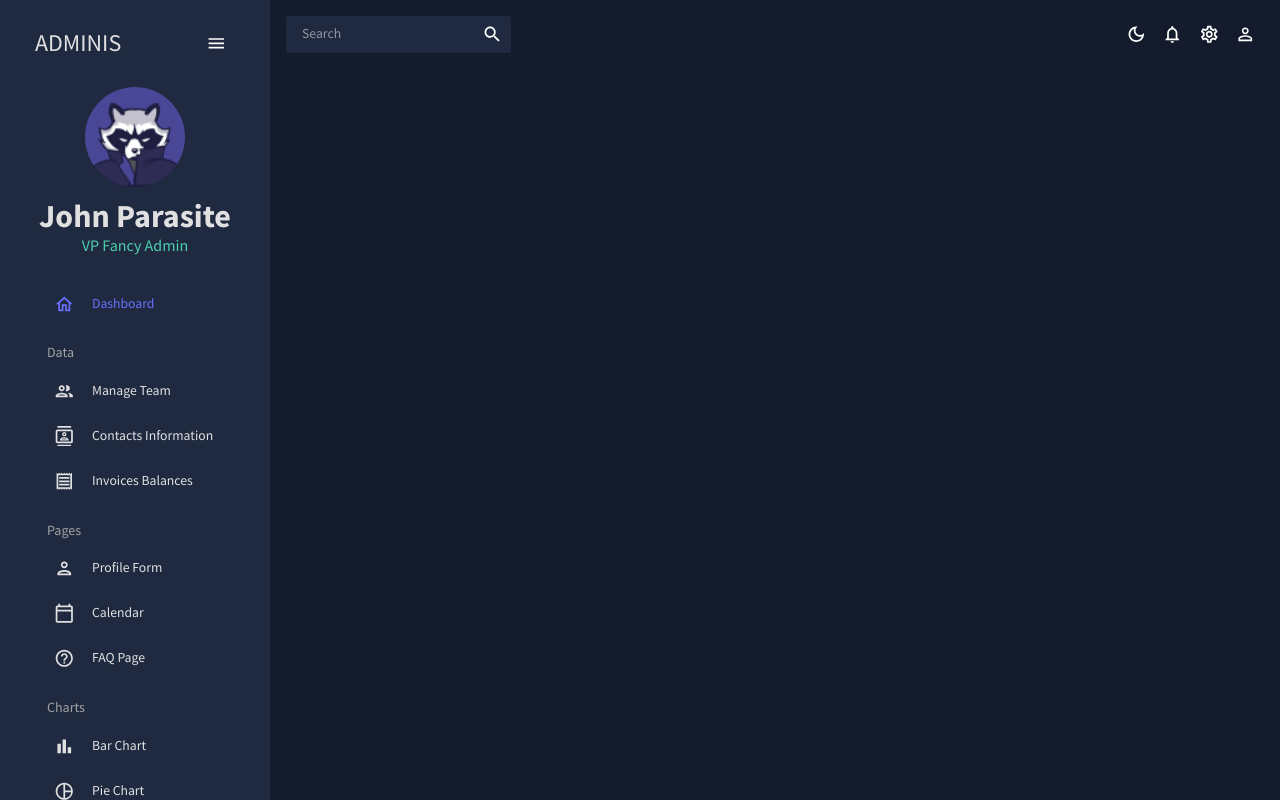
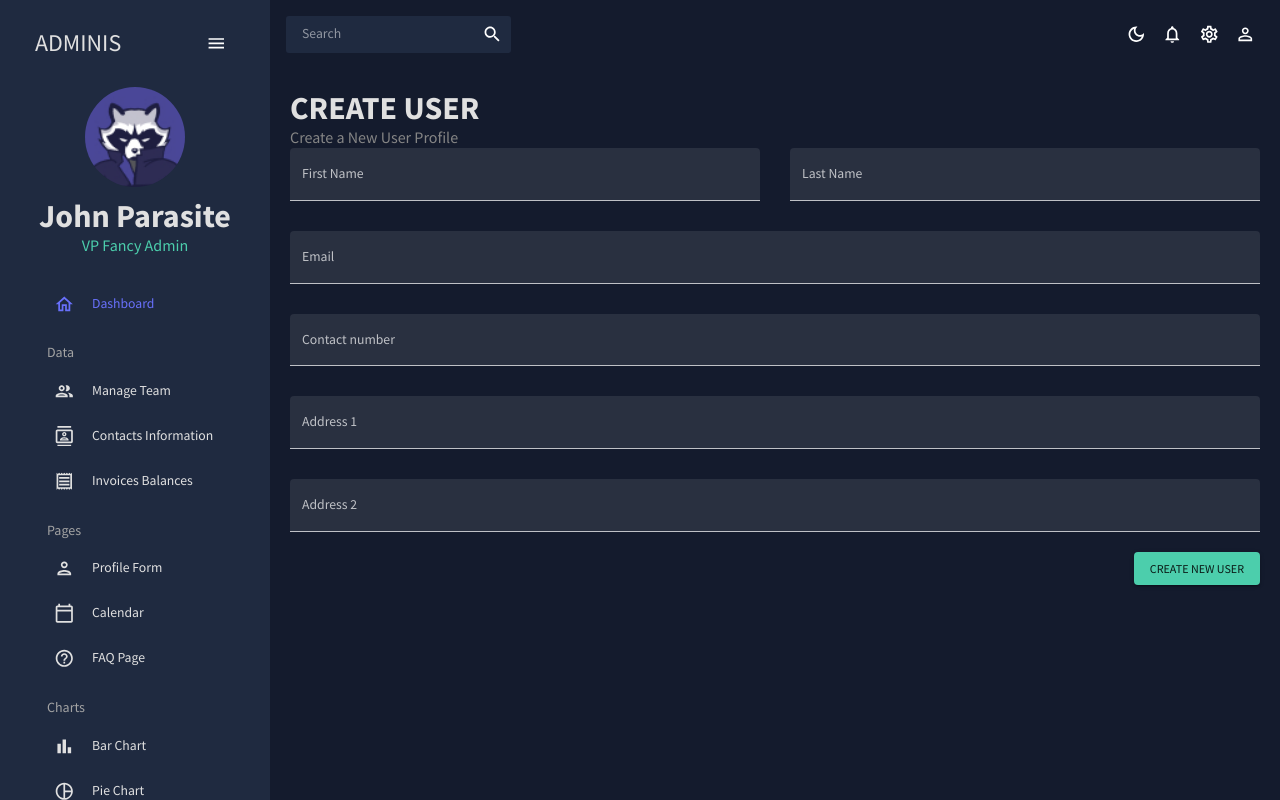
Before and after one commit to JohnTheParasite/React-Dashboard, a React (Vite) app: page /form in a window 1280 px wide. Built offline with nearby package versions, Linux system fonts and the light colour scheme.

Commit message:
feat: first iteration of formik (change later)

```diff
--- a/src/App.jsx
+++ b/src/App.jsx
@@ -8,7 +8,7 @@
 import Contacts from './pages/contacts';
 import Invoices from './pages/invoices';
 // import Bar from './pages/bar';
-// import Form from './pages/form';
+import Form from './pages/form';
 // import Line from './pages/line';
 // import Pie from './pages/pie';
 // import FAQ from './pages/faq';
@@ -32,7 +32,7 @@
               <Route path="/team" element={<Team />} />
               <Route path="/contacts" element={<Contacts />} />
               <Route path="/invoices" element={<Invoices />} />
-              {/* <Route path="/form" element={<Form />} /> */}
+              <Route path="/form" element={<Form />} />
               {/* <Route path="/bar" element={<Bar />} /> */}
               {/* <Route path="/pie" element={<Pie />} /> */}
               {/* <Route path="/line" element={<Line />} /> */}
--- /dev/null
+++ b/src/pages/form/Form.jsx
@@ -0,0 +1,159 @@
+import { Box, Button, TextField } from '@mui/material';
+import { Formik } from 'formik';
+import * as yup from 'yup';
+import useMediaQuery from '@mui/material/useMediaQuery';
+import Header from '../../components/Header';
+
+const initialValues = {
+  firstName: '',
+  lastName: '',
+  email: '',
+  contact: '',
+  address1: '',
+  address2: '',
+};
+
+const phoneRegExp =
+  /^((\\+[1-9]{1,4}[ \\-]*)|(\\([0-9]{2,3}\\)[ \\-]*)|([0-9]{2,4})[ \\-]*)*?[0-9]{3,4}?[ \\-]*[0-9]{3,4}?$/;
+
+const userSchema = yup.object().shape({
+  firstName: yup.string().required('required'),
+  lastName: yup.string().required('required'),
+  email: yup.string().email('invalid email').required('required'),
+  contact: yup
+    .string()
+    .matches(phoneRegExp, 'Phone number is not valid')
+    .required('required'),
+  address1: yup.string().required('required'),
+  address2: yup.string().required('required'),
+});
+
+const Form = () => {
+  const isNonMobile = useMediaQuery('(min-width:600px)');
+
+  const handleFormSubmit = (values) => {
+    console.log('~values', values);
+  };
+
+  return (
+    <Box m="20px">
+      <Header title="CREATE USER" subtitle="Create a New User Profile" />
+      <Formik
+        onSubmit={handleFormSubmit}
+        initialValues={initialValues}
+        validationSchema={userSchema}
+      >
+        {({
+          values,
+          errors,
+          touched,
+          handleBlur,
+          handleChange,
+          handleSubmit,
+        }) => (
+          <form onSubmit={handleSubmit}>
+            <Box
+              display="grid"
+              gap="30px"
+              gridTemplateColumns="repeat(4, minmax(0, 1fr))"
+              sx={{
+                '& > div': { gridColumn: isNonMobile ? undefined : 'span 4' },
+              }}
+            >
+              <TextField
+                fullWidth
+                variant="filled"
+                type="text"
+                label="First Name"
+                onBlur={handleBlur}
+                onChange={handleChange}
+                value={values.firstName}
+                name="firstName"
+                error={!!touched.firstName && !!errors.firstName}
+                helperText={touched.firstName && errors.firstName}
+                sx={{ gridColumn: 'span 2' }}
+              />
+
+              <TextField
+                fullWidth
+                variant="filled"
+                type="text"
+                label="Last Name"
+                onBlur={handleBlur}
+                onChange={handleChange}
+                value={values.lastName}
+                name="lastName"
+                error={!!touched.lastName && !!errors.lastName}
+                helperText={touched.lastName && errors.lastName}
+                sx={{ gridColumn: 'span 2' }}
+              />
+
+              <TextField
+                fullWidth
+                variant="filled"
+                type="text"
+                label="Email"
+                onBlur={handleBlur}
+                onChange={handleChange}
+                value={values.email}
+                name="email"
+                error={!!touched.email && !!errors.email}
+                helperText={touched.email && errors.email}
+                sx={{ gridColumn: 'span 4' }}
+              />
+
+              <TextField
+                fullWidth
+                variant="filled"
+                type="text"
+                label="Contact number"
+                onBlur={handleBlur}
+                onChange={handleChange}
+                value={values.contact}
+                name="contact"
+                error={!!touched.contact && !!errors.contact}
+                helperText={touched.contact && errors.contact}
+                sx={{ gridColumn: 'span 4' }}
+              />
+
+              <TextField
+                fullWidth
+                variant="filled"
+                type="text"
+                label="Address 1"
+                onBlur={handleBlur}
+                onChange={handleChange}
+                value={values.address1}
+                name="address1"
+                error={!!touched.contact && !!errors.address1}
+                helperText={touched.address1 && errors.address1}
+                sx={{ gridColumn: 'span 4' }}
+              />
+
+              <TextField
+                fullWidth
+                variant="filled"
+                type="text"
+                label="Address 2"
+                onBlur={handleBlur}
+                onChange={handleChange}
+                value={values.address2}
+                name="address2"
+                error={!!touched.address2 && !!errors.address2}
+                helperText={touched.address2 && errors.address2}
+                sx={{ gridColumn: 'span 4' }}
+              />
+            </Box>
+            <Box display="flex" justifyContent="end" mt="20px">
+              <Button type="submit" color="secondary" variant="contained">
+                Create New User
+              </Button>
+            </Box>
+          </form>
+        )}
+      </Formik>
+    </Box>
+  );
+};
+
+export default Form;
--- /dev/null
+++ b/src/pages/form/index.jsx
@@ -0,0 +1 @@
+export { default } from './Form';
```
